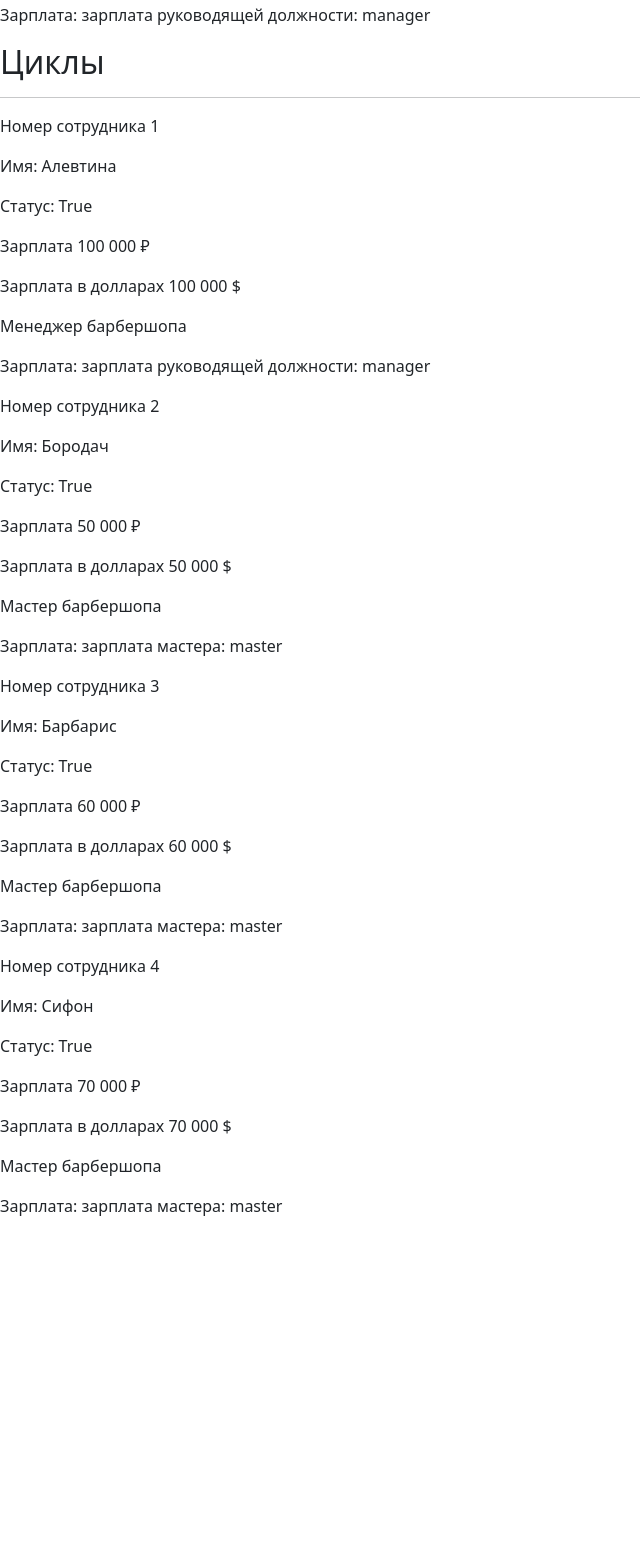
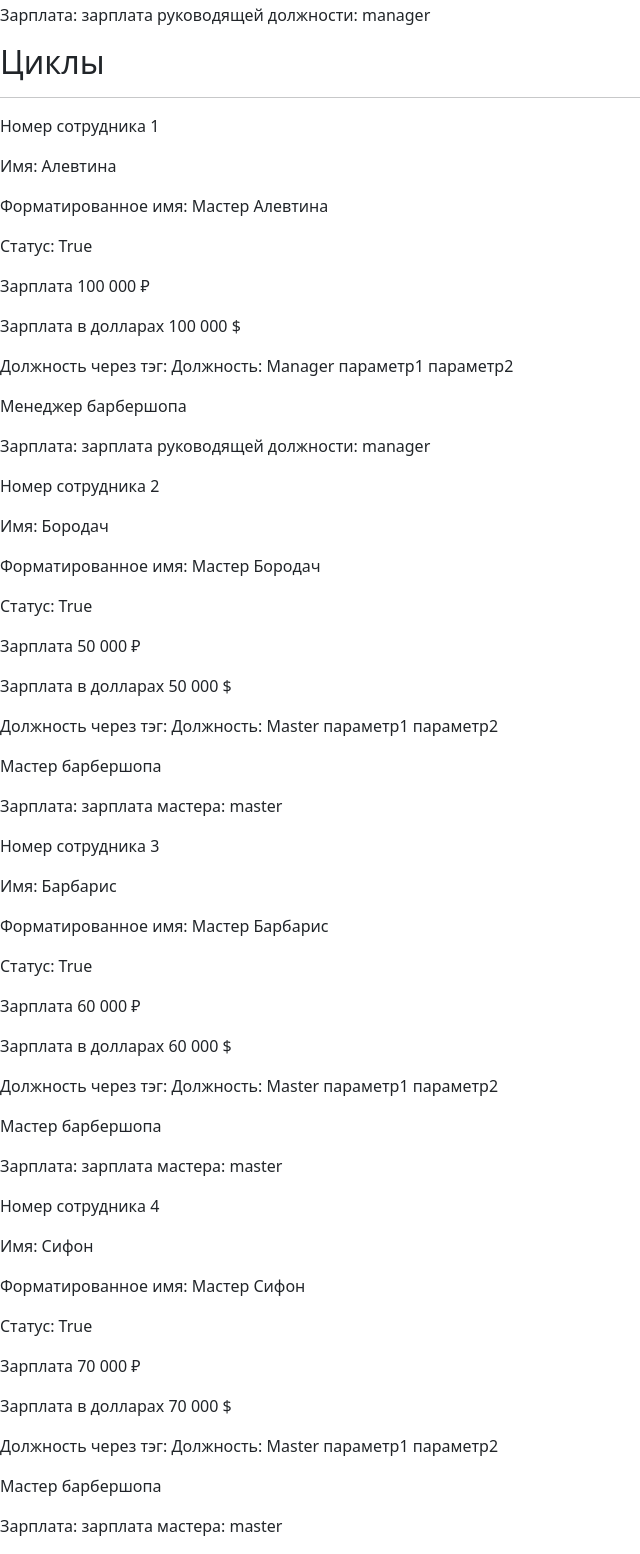
Before and after one commit to KonstantinZenin/django_412, a Django app: page /barbershop/test/ in a window 1280 px wide. Shown: the part 863-2417 px from the top of the page, without its empty margins (0-640 px from the left). Before the commit the page ends 2079 px from the top, so only its background shows below. Run offline with Django 5.2, Linux system fonts and the light colour scheme.

Commit message:
lesson_46: добавлены собственные теги шаблона для форматирования имени и должности

```diff
--- a/core/templatetags/price_extras.py
+++ b/core/templatetags/price_extras.py
@@ -15,3 +15,20 @@ def format_price(value, currency='₽'):
     except (ValueError, TypeError):
         # Если значение не может быть преобразовано в число, возвращаем исходное значение
         return value
+
+
+# Мы можем сделать простой и инклюзтвный тэг для шаблонизатора
+@register.simple_tag(name='format_name')
+def format_name(name):
+    "форматирует имя, делаяя первую букву заглавной и добавляет перед именем Мастер"
+    if not name:
+        return ""
+    return f"Мастер {name.capitalize()}"
+
+# Мы можем сделать простой тэг с параметрами для position
+@register.simple_tag(name='format_position')
+def format_position(position, param1, param2):
+    "форматирует позицию, добавляя перед ней Должность"
+    if not position:
+        return ""
+    return f"Должность: {position.capitalize()} {param1} {param2}"
--- a/templates/test.html
+++ b/templates/test.html
@@ -63,9 +63,11 @@
         <div class="employee">
             <p>Номер сотрудника  {{forloop.counter}}</p>
             <p>Имя: {{employee.name}}</p>
+            <p>Форматированное имя: {% format_name employee.name %}</p>
             <p>Статус: {{employee.is_active}}</p>
             <p>Зарплата {{employee.salary | format_price }}</p>
             <p>Зарплата в долларах {{employee.salary | format_price:"$"}}</p>
+            <p>Должность через тэг: {% format_position employee.position "параметр1" "параметр2" %} </p>
             {% comment %}Ветвление с проверкой на равенство строк {% endcomment %}
             {% if employee.position == "manager" %}
             <p class="yellow-position">Менеджер барбершопа</p>
```
